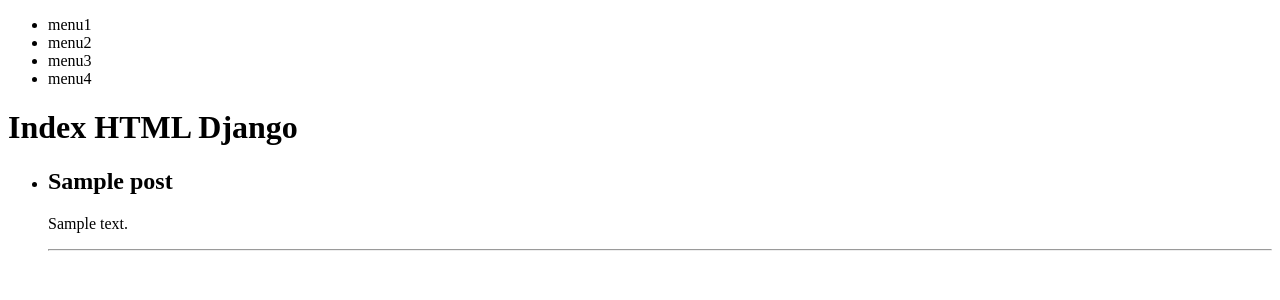
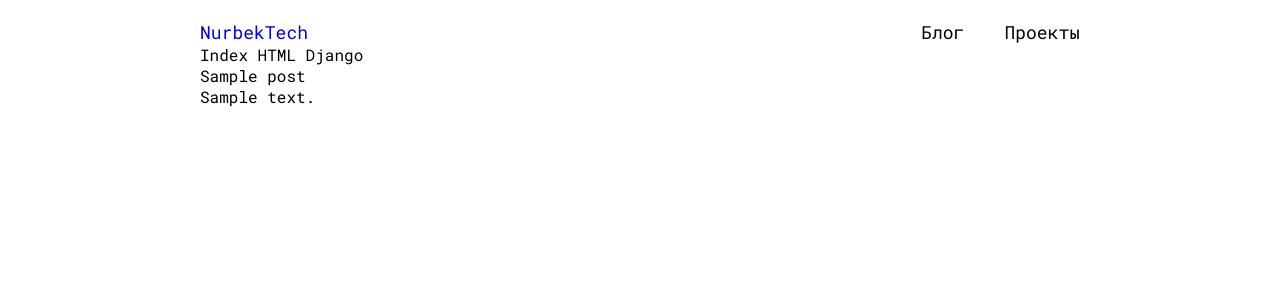
Before and after one commit to NurbekTech/BlogNurbekTech, a Django app: page / in a window 1280 px wide. Shown: the top 300 px of the page. Run offline with Django 5.2, Linux system fonts and the light colour scheme; tables that the repository leaves empty hold one stand-in row (values such as "Sample post").

Commit message:
update static/header

```diff
--- /dev/null
+++ b/blog/static/blog/style/main.css
@@ -0,0 +1,34 @@
+@import "./reset.css";
+@import url('https://fonts.googleapis.com/css2?family=Roboto+Mono:ital,wght@0,100..700;1,100..700&display=swap');
+
+
+body {
+    font-family: "Roboto Mono", monospace;
+}
+
+.container {
+    max-width: 940px;
+    padding: 0 30px;
+    margin: 0 auto;
+}
+
+.header {
+    padding-top: 20px;
+}
+
+.header-nav {
+    display: flex;
+    justify-content: space-between;
+    align-items: center;
+    font-size: 18px;
+}
+
+.nav-list {
+    display: flex;
+    column-gap: 40px;
+
+}
+
+.nav-link {
+    color: #000;
+}
--- /dev/null
+++ b/blog/static/blog/style/reset.css
@@ -0,0 +1,110 @@
+/* Reset and base styles  */
+* {
+    padding: 0px;
+    margin: 0px;
+    border: none;
+}
+
+*,
+*::before,
+*::after {
+    box-sizing: border-box;
+}
+
+/* Links */
+
+a,
+a:link,
+a:visited {
+    text-decoration: none;
+}
+
+a:hover {
+    text-decoration: none;
+}
+
+/* Common */
+
+aside,
+nav,
+footer,
+header,
+section,
+main {
+    display: block;
+}
+
+h1,
+h2,
+h3,
+h4,
+h5,
+h6,
+p {
+    font-size: inherit;
+    font-weight: inherit;
+}
+
+ul,
+ul li {
+    list-style: none;
+}
+
+img {
+    vertical-align: top;
+}
+
+img,
+svg {
+    max-width: 100%;
+    height: auto;
+}
+
+address {
+    font-style: normal;
+}
+
+/* Form */
+
+input,
+textarea,
+button,
+select {
+    font-family: inherit;
+    font-size: inherit;
+    color: inherit;
+    background-color: transparent;
+}
+
+input::-ms-clear {
+    display: none;
+}
+
+button,
+input[type="submit"] {
+    display: inline-block;
+    box-shadow: none;
+    background-color: transparent;
+    background: none;
+    cursor: pointer;
+}
+
+input:focus,
+input:active,
+button:focus,
+button:active {
+    outline: none;
+}
+
+button::-moz-focus-inner {
+    padding: 0;
+    border: 0;
+}
+
+label {
+    cursor: pointer;
+}
+
+legend {
+    display: block;
+}
--- a/blog/templates/blog/base.html
+++ b/blog/templates/blog/base.html
@@ -1,19 +1,36 @@
+{% load static %}
 <!DOCTYPE html>
-<html lang="en">
+<html lang="ru">
 <head>
     <meta charset="UTF-8">
     <meta name="viewport" content="width=device-width, initial-scale=1.0">
+    <link rel="stylesheet" href="{% static "blog/style/main.css" %}">
     <title>NurbekTech</title>
 </head>
 <body>
+    {% comment %} HEADER START {% endcomment %}
+    <header class="header">
+        <div class="container">
+            <div class="header-nav">
+                <a href="#" class="logo">NurbekTech</a>
+                <nav class="nav">
                     {% block mainmenu %}
-        <ul>
+                    <ul class="nav-list">
                         {% for m in menu %}
-                <li>{{m}}</li>
+                        <li class="nav-item"><a href="#" class="nav-link">{{m}}</a></li>
                         {% endfor %}
                     </ul>
                     {% endblock mainmenu %}
+                </nav>
+            </div>
+        </div>
+    </header>
+    {% comment %} HEADER END {% endcomment %}
 
+    <main class="main">
+        <div class="container">
             {% block content %}{% endblock content %}
+        </div>
+    </main>
 </body>
 </html>
--- a/blog/views.py
+++ b/blog/views.py
@@ -3,7 +3,7 @@
 from blog.models import Post
 
 # Create your views here.
-menu = ['menu1', 'menu2', 'menu3', 'menu4']
+menu = ['Блог', 'Проекты']
 
 
 def index(request):
--- a/core/settings.py
+++ b/core/settings.py
@@ -117,6 +117,7 @@
 # https://docs.djangoproject.com/en/5.1/howto/static-files/
 
 STATIC_URL = 'static/'
+STATIC_ROOT = os.path.join(BASE_DIR, 'static')
 
 MEDIA_ROOT = os.path.join(BASE_DIR, 'media')
 MEDIA_URL = '/media/'
```
Also changed, not shown: blog/models.py (line endings or trailing spaces). Lines whose indentation alone changed are shown as unchanged.
